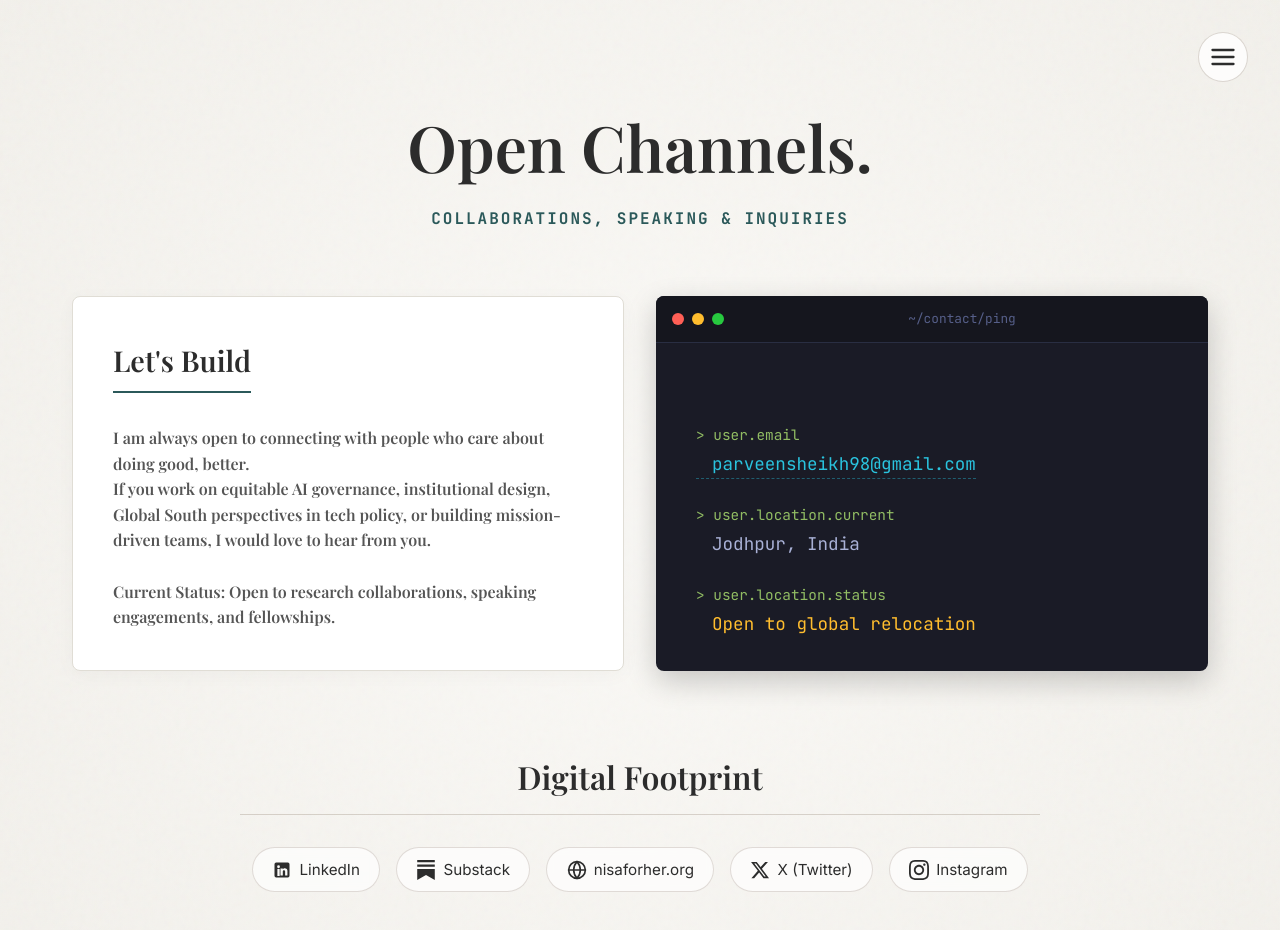
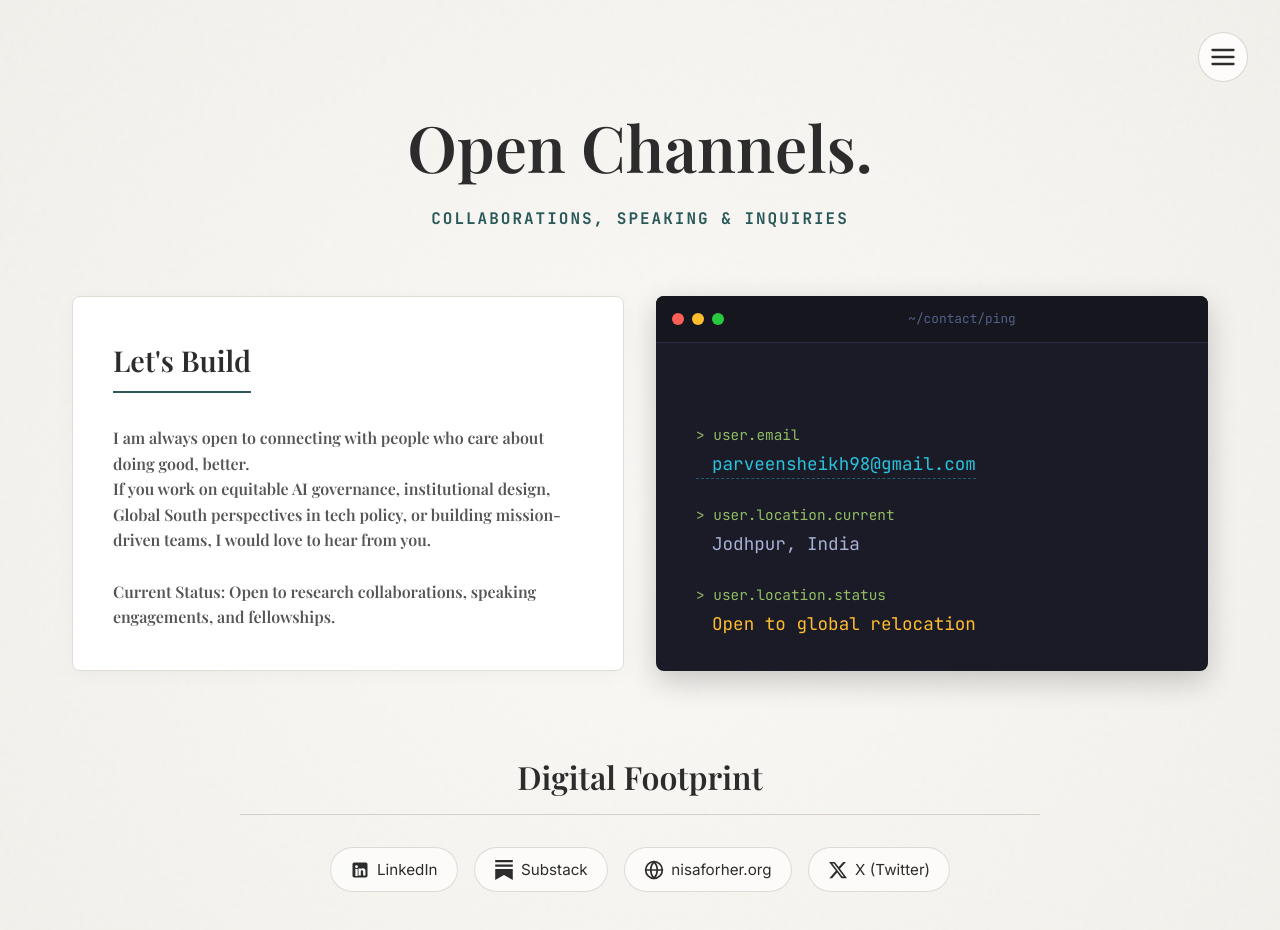
Before and after one commit to demo4576/parveen-portfolio, a plain HTML site: page contact.html in a window 1280 px wide. Drawn offline with nearby package versions, Linux system fonts and the light colour scheme; a web font is replaced by a local one.

Commit message:
4. REmoved IG

```diff
--- a/contact.html
+++ b/contact.html
@@ -97,10 +97,6 @@
                 <svg viewBox="0 0 24 24" width="20" height="20" fill="currentColor"><path d="M18.244 2.25h3.308l-7.227 8.26 8.502 11.24H16.17l-5.214-6.817L4.99 21.75H1.68l7.73-8.835L1.254 2.25H8.08l4.713 6.231zm-1.161 17.52h1.833L7.084 4.126H5.117z"/></svg>
                 <span>X (Twitter)</span>
             </a>
-            <a href="https://instagram.com" target="_blank" rel="noopener" class="social-chip">
-                <svg viewBox="0 0 24 24" width="20" height="20" fill="currentColor"><path d="M12 2.163c3.204 0 3.584.012 4.85.07 3.252.148 4.771 1.691 4.919 4.919.058 1.265.069 1.645.069 4.849 0 3.205-.012 3.584-.069 4.849-.149 3.225-1.664 4.771-4.919 4.919-1.266.058-1.644.07-4.85.07-3.204 0-3.584-.012-4.849-.07-3.26-.149-4.771-1.699-4.919-4.92-.058-1.265-.07-1.644-.07-4.849 0-3.204.013-3.583.07-4.849.149-3.227 1.664-4.771 4.919-4.919 1.266-.057 1.645-.069 4.849-.069zm0-2.163c-3.259 0-3.667.014-4.947.072-4.358.2-6.78 2.618-6.98 6.98-.059 1.281-.073 1.689-.073 4.948 0 3.259.014 3.668.072 4.948.2 4.358 2.618 6.78 6.98 6.98 1.281.058 1.689.072 4.948.072 3.259 0 3.668-.014 4.948-.072 4.354-.2 6.782-2.618 6.979-6.98.059-1.28.073-1.689.073-4.948 0-3.259-.014-3.667-.072-4.947-.196-4.354-2.617-6.78-6.979-6.98-1.281-.059-1.69-.073-4.949-.073zm0 5.838c-3.403 0-6.162 2.759-6.162 6.162s2.759 6.163 6.162 6.163 6.162-2.759 6.162-6.163c0-3.403-2.759-6.162-6.162-6.162zm0 10.162c-2.209 0-4-1.79-4-4 0-2.209 1.791-4 4-4s4 1.791 4 4c0 2.21-1.791 4-4 4zm6.406-11.845c-.796 0-1.441.645-1.441 1.44s.645 1.44 1.441 1.44c.795 0 1.439-.645 1.439-1.44s-.644-1.44-1.439-1.44z"/></svg>
-                <span>Instagram</span>
-            </a>
         </div>
     </section>
 
```
Also changed, not shown: about.html (+0 -1 lines), index.html (+0 -3 lines).
